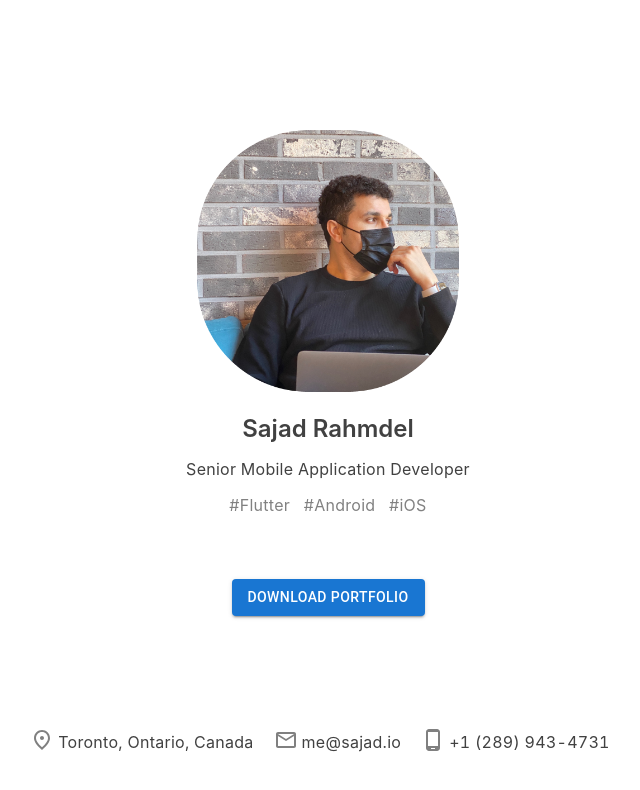
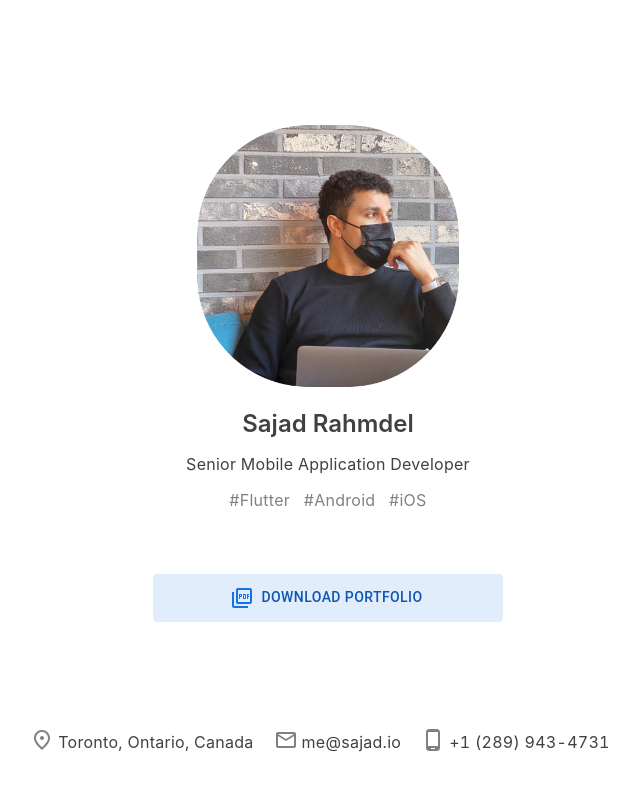
Before and after one commit to sajadmaster/www.sajad.io, a React (Create React App) app: page / in a window 1280 px wide. Shown: the top 790 px of the page, without its empty margins (312-952 px from the left). Built offline with nearby package versions, Linux system fonts and the light colour scheme.

Commit message:
download portfolio button

```diff
--- a/src/App.js
+++ b/src/App.js
@@ -7,6 +7,7 @@ import Box from '@mui/material/Box';
 import FmdGoodOutlinedIcon from '@mui/icons-material/FmdGoodOutlined';
 import EmailOutlinedIcon from '@mui/icons-material/EmailOutlined';
 import PhoneAndroidOutlinedIcon from '@mui/icons-material/PhoneAndroidOutlined';
+import PictureAsPdfOutlinedIcon from '@mui/icons-material/PictureAsPdfOutlined';
 
 function App() {
   return (
@@ -34,8 +35,9 @@ function App() {
           <body2>#Flutter &nbsp; #Android &nbsp; #iOS</body2>
         </Grid>
         <Box sx={{ m: 3 }} />
+        {/* Download Portfolio Button */}
         <Grid item xs={12}>
-          <Button variant="contained" size="lg" active>
+          <Button variant="contained" size="lg" active startIcon={<PictureAsPdfOutlinedIcon style={{ color: '#1672EC' }} />} style={{ maxWidth: '350px', maxHeight: '48px', minWidth: '350px', minHeight: '48px', color: '#0F56B3', backgroundColor: '#E2EDFC' }} sx={{ boxShadow: 0 }}>
             Download Portfolio
           </Button>
         </Grid>
```
